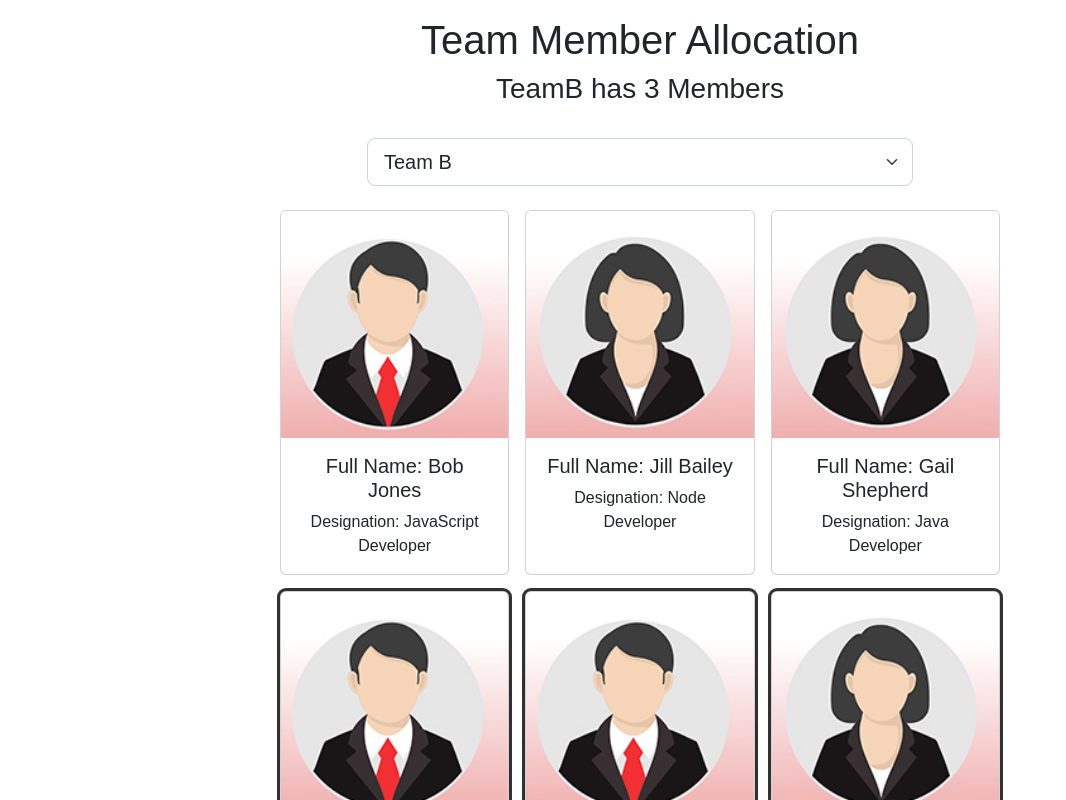
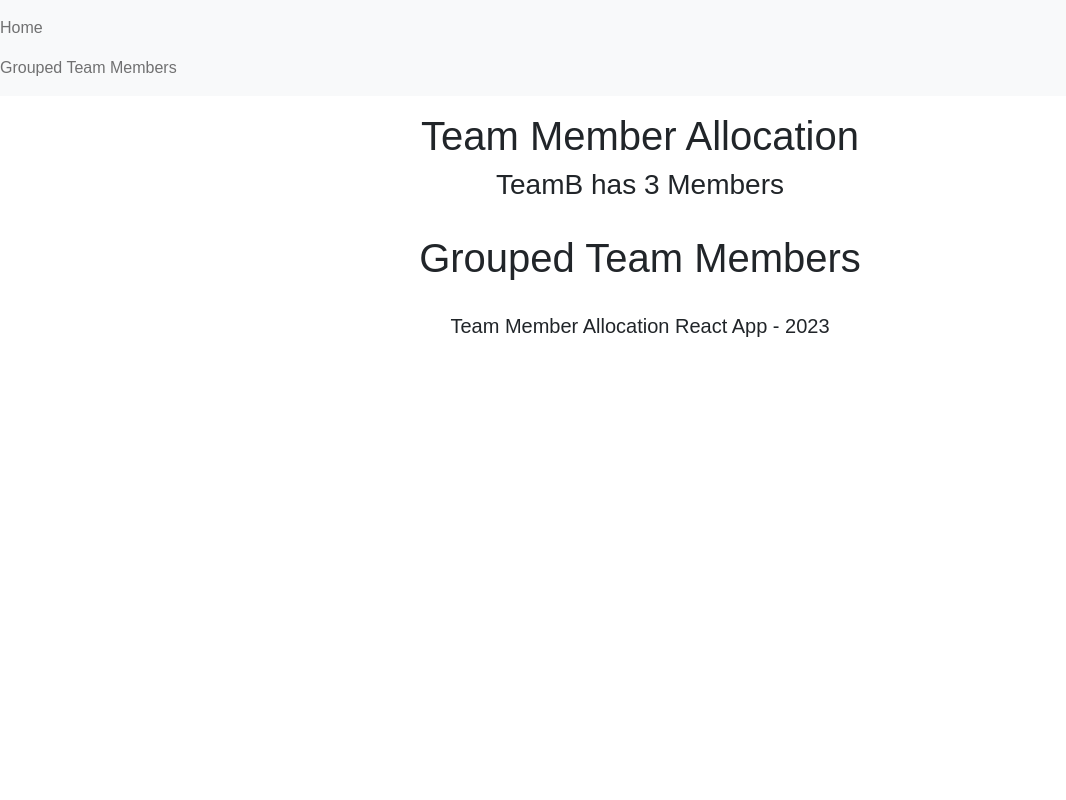
Before and after one commit to tylerstambaugh/team_member_allocation_react, a React (Create React App) app: page /GroupedTeamMembers in a window 1280 px wide. Shown: the top 800 px of the page, without its empty margins (0-1066 px from the left). Built offline with nearby package versions, Linux system fonts and the light colour scheme.

Commit message:
added routes and nav

```diff
--- a/package.json
+++ b/package.json
@@ -9,6 +9,7 @@
     "bootstrap": "^5.2.3",
     "react": "^18.2.0",
     "react-dom": "^18.2.0",
+    "react-router-dom": "^6.8.1",
     "react-scripts": "5.0.1",
     "web-vitals": "^2.1.4"
   },
--- a/src/App.jsx
+++ b/src/App.jsx
@@ -1,165 +1,158 @@
-import React from 'react';
-import './main.css'
-import Header from './Header';
-import Employees from './Employees';
-import Footer from './Footer';
-import { useState, useEffect } from 'react';
+import React from "react";
+import "./main.css";
+import Nav from "./Nav";
+import Header from "./Header";
+import Employees from "./Employees";
+import GroupedTeamMembers from "./GroupedTeamMembers";
+import Footer from "./Footer";
+import { useState, useEffect } from "react";
+import { BrowserRouter as Router, Route, Routes } from "react-router-dom";
 
 function App() {
+  const [selectedTeam, setTeam] = useState(
+    JSON.parse(localStorage.getItem("selectedTeam")) || "TeamB"
+  );
 
-  const [selectedTeam, setTeam] = useState(JSON.parse(localStorage.getItem('selectedTeam')) || "TeamB");
-
-  const[employees, setEmployees] = useState(JSON.parse(localStorage.getItem('employeeList')) || [{
+  const [employees, setEmployees] = useState(
+    JSON.parse(localStorage.getItem("employeeList")) || [
+      {
         id: 1,
         fullName: "Bob Jones",
         designation: "JavaScript Developer",
         gender: "male",
-    teamName: "TeamA"
+        teamName: "TeamA",
       },
       {
         id: 2,
         fullName: "Jill Bailey",
         designation: "Node Developer",
         gender: "female",
-    teamName: "TeamA"
+        teamName: "TeamA",
       },
       {
         id: 3,
         fullName: "Gail Shepherd",
         designation: "Java Developer",
         gender: "female",
-    teamName: "TeamA"
+        teamName: "TeamA",
       },
       {
         id: 4,
         fullName: "Sam Reynolds",
         designation: "React Developer",
         gender: "male",
-    teamName: "TeamB"
+        teamName: "TeamB",
       },
       {
         id: 5,
         fullName: "David Henry",
         designation: "DotNet Developer",
         gender: "male",
-    teamName: "TeamB"
+        teamName: "TeamB",
       },
       {
         id: 6,
         fullName: "Sarah Blake",
         designation: "SQL Server DBA",
         gender: "female",
-    teamName: "TeamB"
+        teamName: "TeamB",
       },
       {
         id: 7,
         fullName: "James Bennet",
         designation: "Angular Developer",
         gender: "male",
-    teamName: "TeamC"
+        teamName: "TeamC",
       },
       {
         id: 8,
         fullName: "Jessica Faye",
         designation: "API Developer",
         gender: "female",
-    teamName: "TeamC"
+        teamName: "TeamC",
       },
       {
         id: 9,
         fullName: "Lita Stone",
         designation: "C++ Developer",
         gender: "female",
-    teamName: "TeamC"
+        teamName: "TeamC",
       },
       {
         id: 10,
         fullName: "Daniel Young",
         designation: "Python Developer",
         gender: "male",
-    teamName: "TeamD"
+        teamName: "TeamD",
       },
       {
         id: 11,
         fullName: "Adrian Jacobs",
         designation: "Vue Developer",
         gender: "male",
-    teamName: "TeamD"
+        teamName: "TeamD",
       },
       {
         id: 12,
         fullName: "Devin Monroe",
         designation: "Graphic Designer",
         gender: "male",
-    teamName: "TeamD"
-  }]);
+        teamName: "TeamD",
+      },
+    ]
+  );
 
   useEffect(() => {
-
-localStorage.setItem('employeeList',JSON.stringify(employees))
-
-},[employees]);
+    localStorage.setItem("employeeList", JSON.stringify(employees));
+  }, [employees]);
 
   useEffect(() => {
-
-  localStorage.setItem('selectedTeam',JSON.stringify(selectedTeam))
-
-  },[selectedTeam]);
+    localStorage.setItem("selectedTeam", JSON.stringify(selectedTeam));
+  }, [selectedTeam]);
 
   function handleTeamSelectionChange(event) {
     setTeam(event.target.value);
   }
 
   function handleEmployeeCardClick(event) {
-    const transformedEmployees = employees.map((employee) => employee.id === parseInt(event.currentTarget.id)
-      ?(employee.TeamName === selectedTeam) ? {...employee, teamName: ''} : {...employee, teamName: selectedTeam}
-      : employee);
+    const transformedEmployees = employees.map((employee) =>
+      employee.id === parseInt(event.currentTarget.id)
+        ? employee.TeamName === selectedTeam
+          ? { ...employee, teamName: "" }
+          : { ...employee, teamName: selectedTeam }
+        : employee
+    );
     setEmployees(transformedEmployees);
   }
 
   return (
-    <div>
-      <Header selectedTeam={selectedTeam}
-              teamMemberCount={employees.filter((employee) => employee.teamName === selectedTeam).length}
+    <Router>
+      <Nav/>
+      <Header
+        selectedTeam={selectedTeam}
+        teamMemberCount={
+          employees.filter((employee) => employee.teamName === selectedTeam)
+            .length
+        }
       />
-      <Employees employees={employees}
+      <Routes>
+      <Route path ="/"
+              element={<Employees
+                employees={employees}
                 selectedTeam={selectedTeam}
                 handleEmployeeCardClick={handleEmployeeCardClick}
                 handleTeamSelectionChange={handleTeamSelectionChange}
-      />
+              />}>
+      </Route>
+
+      <Route path="/GroupedTeamMembers" element={<GroupedTeamMembers/>
+
+      }>
+      </Route>
+      </Routes>
       <Footer />
-    </div>
-
+    </Router>
   );
 }
 
 export default App;
-
-
-
-
-// import logo from './logo.svg';
-// import './App.css';
-
-// function App() {
-//   return (
-//     <div className="App">
-//       <header className="App-header">
-//         <img src={logo} className="App-logo" alt="logo" />
-//         <p>
-//           Edit <code>src/App.js</code> and save to reload.
-//         </p>
-//         <a
-//           className="App-link"
-//           href="https://reactjs.org"
-//           target="_blank"
-//           rel="noopener noreferrer"
-//         >
-//           Learn React
-//         </a>
-//       </header>
-//     </div>
-//   );
-// }
-
-// export default App;
--- /dev/null
+++ b/src/GroupedTeamMembers.jsx
@@ -0,0 +1,13 @@
+const GroupedTeamMembers = ({ selectedTeam, teamMemberCount }) => {
+
+    return (
+      <header className="container">
+        <div className="row justify-content-center mt-3 mb-4">
+          <div className="col-8">
+            <h1>Grouped Team Members</h1>
+          </div>
+        </div>
+      </header>
+    )
+  }
+  export default GroupedTeamMembers;
--- /dev/null
+++ b/src/Nav.jsx
@@ -0,0 +1,22 @@
+import { Link } from "react-router-dom";
+
+const Nav = () => {
+  return (
+    <nav className="navbar navbar-expanded-lg navbar-light bg-light">
+      <ul className="navbar-nav me-auto mb-2 mb-lg-0">
+        <li className="nav-item">
+          <Link className="nav-link" to="/">
+            Home
+          </Link>
+        </li>
+        <li className="nav-item">
+          <Link className="nav-link" to="/GroupedTeamMembers">
+            Grouped Team Members
+          </Link>
+        </li>
+      </ul>
+    </nav>
+  )
+}
+
+export default Nav
```
Also changed, not shown: src/Employees.jsx (+8 -3 lines), 1 other file (tests, documents, lock files or other folders). Lines whose indentation alone changed are shown as unchanged.
